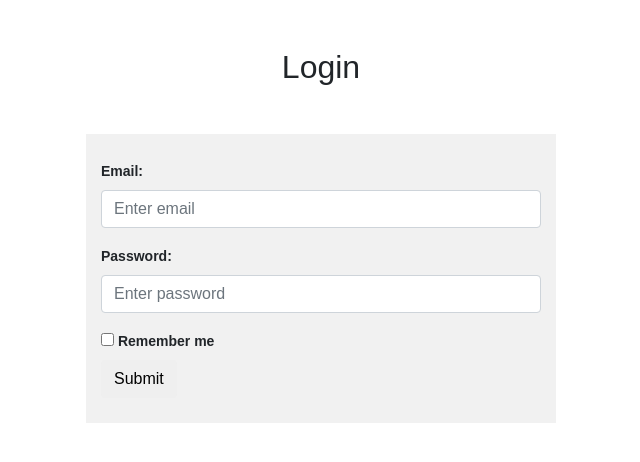
After one commit to hamzakh1297/data_entry, a PHP site: page /login.php in a window 1280 px wide. The commit adds this page. Shown: the top 462 px of the page, without its empty margins (319-959 px from the left). Run offline with PHP 8.4, Linux system fonts and the light colour scheme; some libraries are stand-ins or nearby versions.

Commit message:
login adding

```diff
--- a/css/style.css
+++ b/css/style.css
@@ -11,3 +11,6 @@ form label{
     font-weight: bold;
     font-size: 14px;
 }
+.main-div{
+    max-width: 500px !important;
+}
--- a/includes/connect.php
+++ b/includes/connect.php
@@ -21,4 +21,10 @@
 		return $data;
 	}
 
+	//redirect function
+	function redirectTo($url) {
+		header('Location: '.$url);
+		die();
+	}
+
 ?>
--- a/index.php
+++ b/index.php
@@ -1,4 +1,6 @@
-<?php require_once 'includes/connect.php'; ?>
+<?php require_once 'includes/connect.php';
+redirectTo('login.php');
+?>
 
 <!DOCTYPE html>
 <html lang="en">
--- /dev/null
+++ b/login.php
@@ -0,0 +1,35 @@
+<!DOCTYPE html>
+<html lang="en">
+<head>
+	<meta charset="UTF-8">
+	<meta name="viewport" content="width=device-width, initial-scale=1.0">
+	<title>Login - Data Entry</title>
+	<!-- css links -->
+	<link rel="stylesheet" href="css/style.css">
+	<link rel="stylesheet" href="css/bootstrap.min.css">
+	<link rel="stylesheet" href="css/font-awesome.min.css">
+</head>
+<body>
+
+<div class="container main-div mt-5">
+    <div class="form-heading text-center">
+        <h2 class="mb-5">Login</h2>
+    </div>
+  <form action="/action_page.php">
+    <div class="form-group">
+      <label for="email">Email:</label>
+      <input type="email" class="form-control" id="email" placeholder="Enter email" name="email">
+    </div>
+    <div class="form-group">
+      <label for="pwd">Password:</label>
+      <input type="password" class="form-control" id="pwd" placeholder="Enter password" name="pwd">
+    </div>
+    <div class="checkbox">
+      <label><input type="checkbox" name="remember"> Remember me</label>
+    </div>
+    <button type="submit" class="btn btn-default">Submit</button>
+  </form>
+</div>
+
+</body>
+</html>
```
